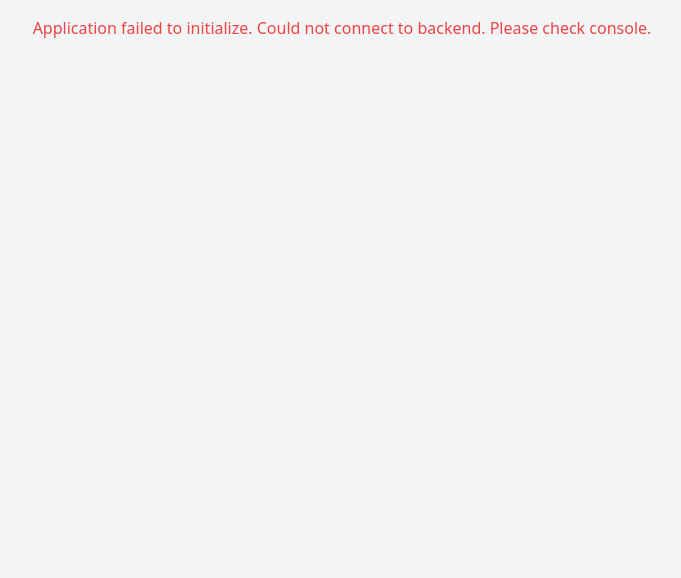
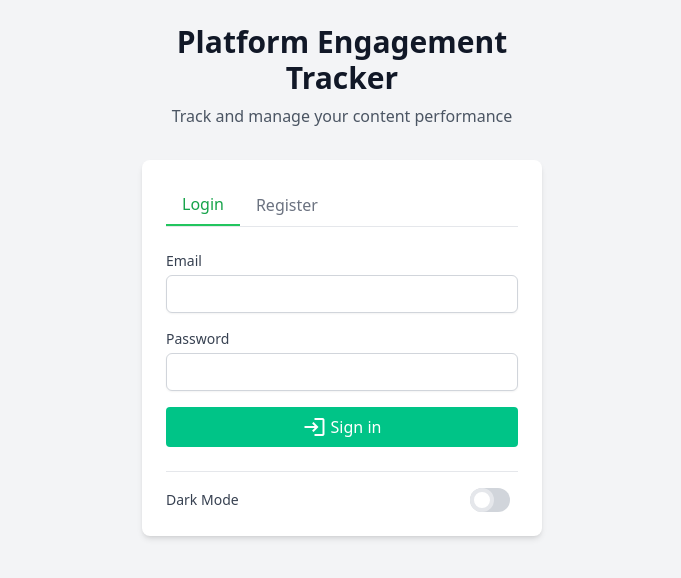
Before and after one commit to templegit9/another_try, a plain HTML site: page index.html in a window 1280 px wide. Shown: the whole page, without its empty margins (298-979 px from the left). Drawn offline with nearby package versions, Linux system fonts and the light colour scheme.

Commit message:
Update index.html

```diff
--- a/index.html
+++ b/index.html
@@ -652,8 +652,8 @@
         <script>
             // ****** START: Supabase Initialization ******
             // IMPORTANT: Replace with your actual Supabase URL and Anon Key
-            const SUPABASE_URL = 'YOUR_SUPABASE_URL'; // <-- REPLACE THIS
-            const SUPABASE_ANON_KEY = 'YOUR_SUPABASE_ANON_KEY'; // <-- REPLACE THIS
+            const SUPABASE_URL = 'https://nivzsdyvkdkezigvmtqx.supabase.co'; // <-- REPLACE THIS
+            const SUPABASE_ANON_KEY = 'eyJhbGciOiJIUzI1NiIsInR5cCI6IkpXVCJ9.eyJpc3MiOiJzdXBhYmFzZSIsInJlZiI6Im5pdnpzZHl2a2RrZXppZ3ZtdHF4Iiwicm9sZSI6ImFub24iLCJpYXQiOjE3NDMxMjIwMTAsImV4cCI6MjA1ODY5ODAxMH0.Yb9a9MkU_iNc9G7iX04Kr6lDlSbSLS2go-zb_R5cCtA'; // <-- REPLACE THIS
 
             let supabaseClient = null; // Use let, initialize as null
 
```
